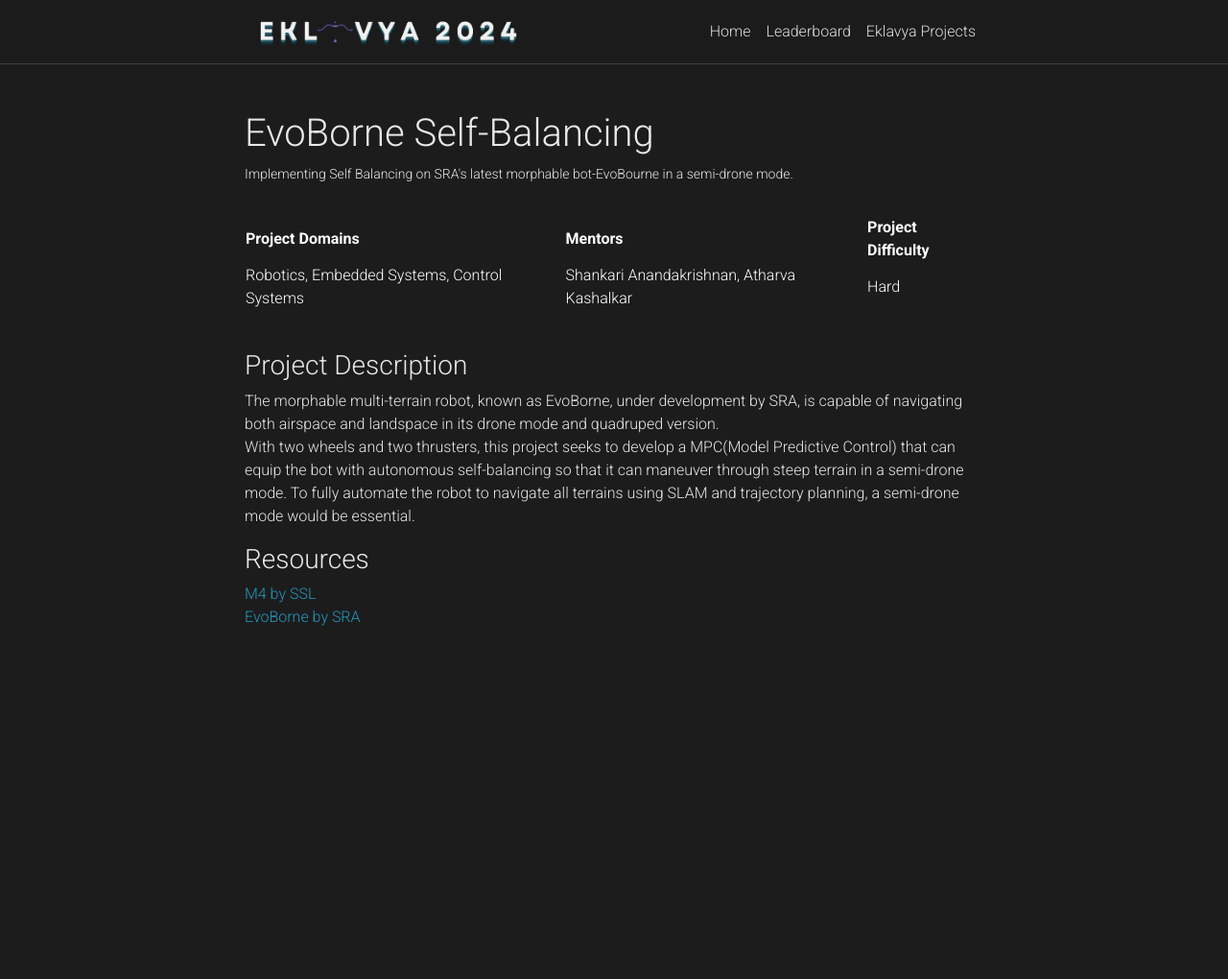
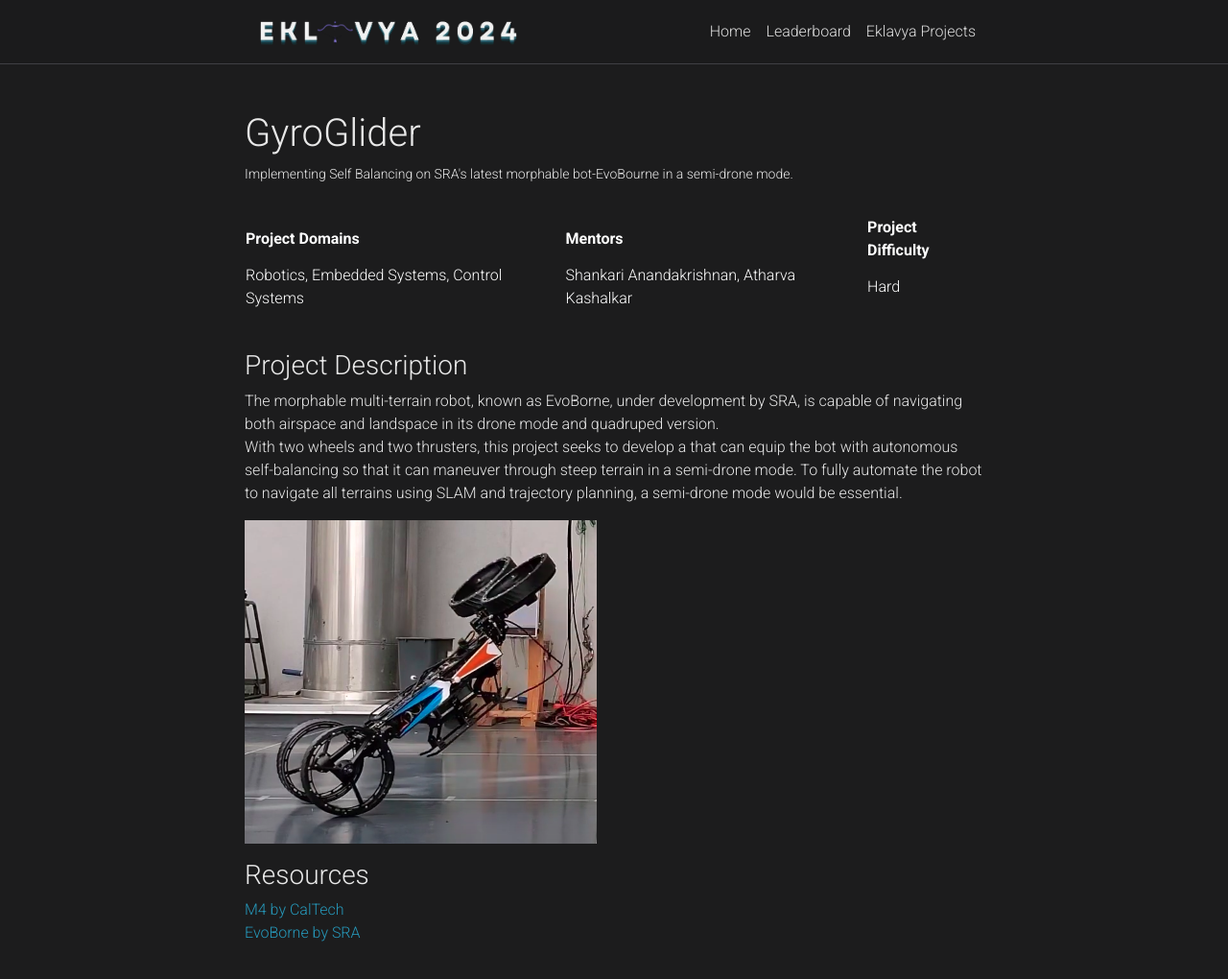
Before and after one commit to SRA-VJTI/eklavya.github.io, a Jekyll site: the page built from _projects/Evobourne.md, in a window 1280 px wide and 1070 px high. Shown: the top 1020 px of the window at 96% size. Built offline with Jekyll 4.4.1, drawn with Linux system fonts in a browser that asks for light colours; comment, search, counter and statistics services are not loaded; a style sheet for code colours, icons or effects is not loaded.

Commit message:
Initial ESB project discription added

```diff
--- a/_projects/Evobourne.md
+++ b/_projects/Evobourne.md
@@ -1,6 +1,6 @@
 ---
 layout: page
-title: EvoBorne Self-Balancing
+title: GyroGlider
 description: Implementing Self Balancing on SRA's latest morphable bot-EvoBourne in a semi-drone mode.
 importance: 1
 ---
@@ -14,8 +14,10 @@
 ### Project Description
 The morphable multi-terrain robot, known as EvoBorne, under development by SRA, is capable of navigating both airspace and landspace in its drone mode and quadruped version.
 <br>
-With two wheels and two thrusters, this project seeks to develop a MPC(Model Predictive Control) that can equip the bot with autonomous self-balancing so that it can maneuver through steep terrain in a semi-drone mode. To fully automate the robot to navigate all terrains using SLAM and trajectory planning, a semi-drone mode would be essential.
+With two wheels and two thrusters, this project seeks to develop a  that can equip the bot with autonomous self-balancing so that it can maneuver through steep terrain in a semi-drone mode. To fully automate the robot to navigate all terrains using SLAM and trajectory planning, a semi-drone mode would be essential.
+
+![Morphobot-SB.png](/assets/img/Morphobot-SB.png)
 
 ### Resources
-[M4 by SSL](https://www.youtube.com/watch?v=1ohGCx0Jrnk) <br>
+[M4 by CalTech](https://www.youtube.com/watch?v=YfeBMIqmg1o) <br>
 [EvoBorne by SRA](/assets/pdf/EvoBorne-Poster.pdf)<br>
```
Also changed, not shown: assets/img/Morphobot-SB.png (added).
